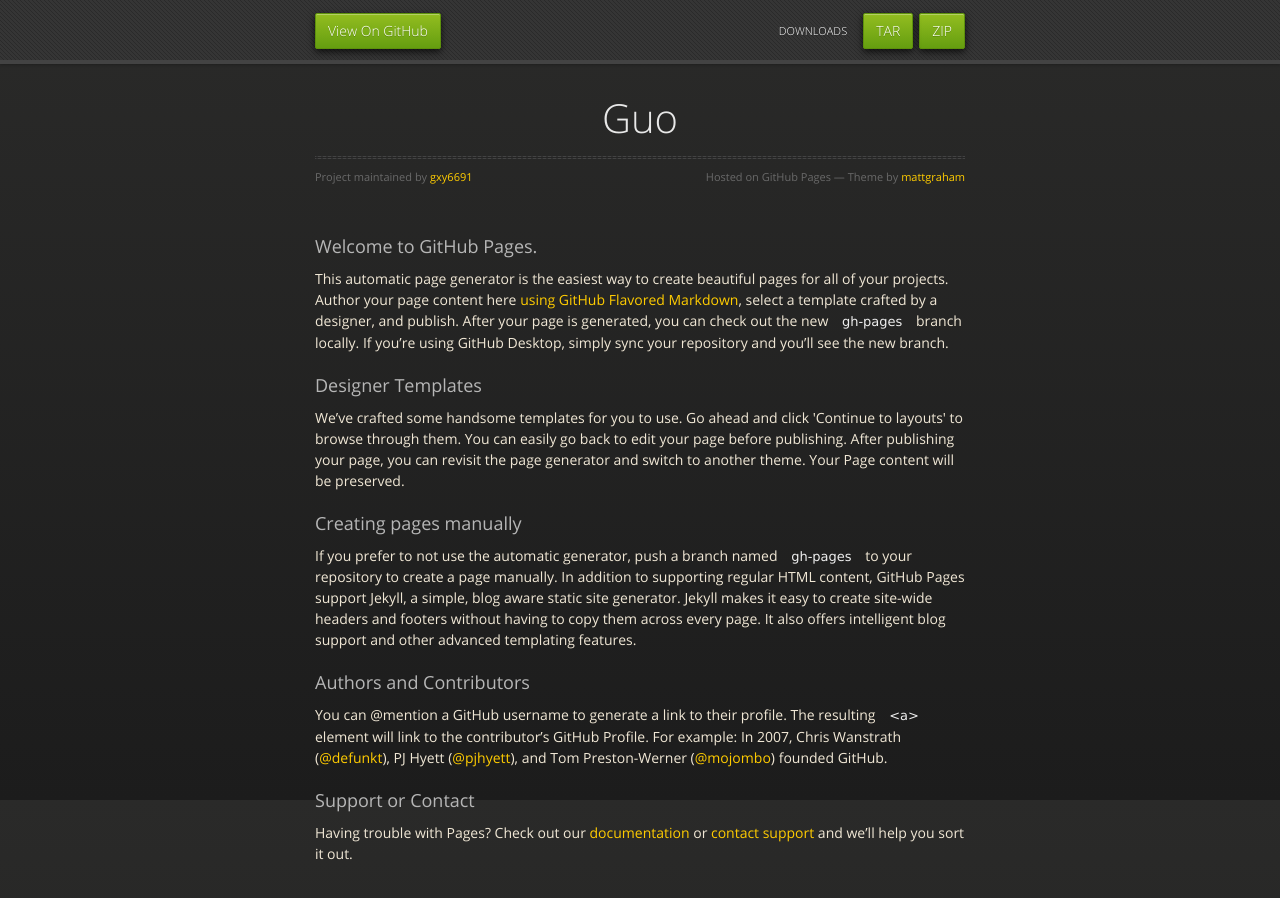
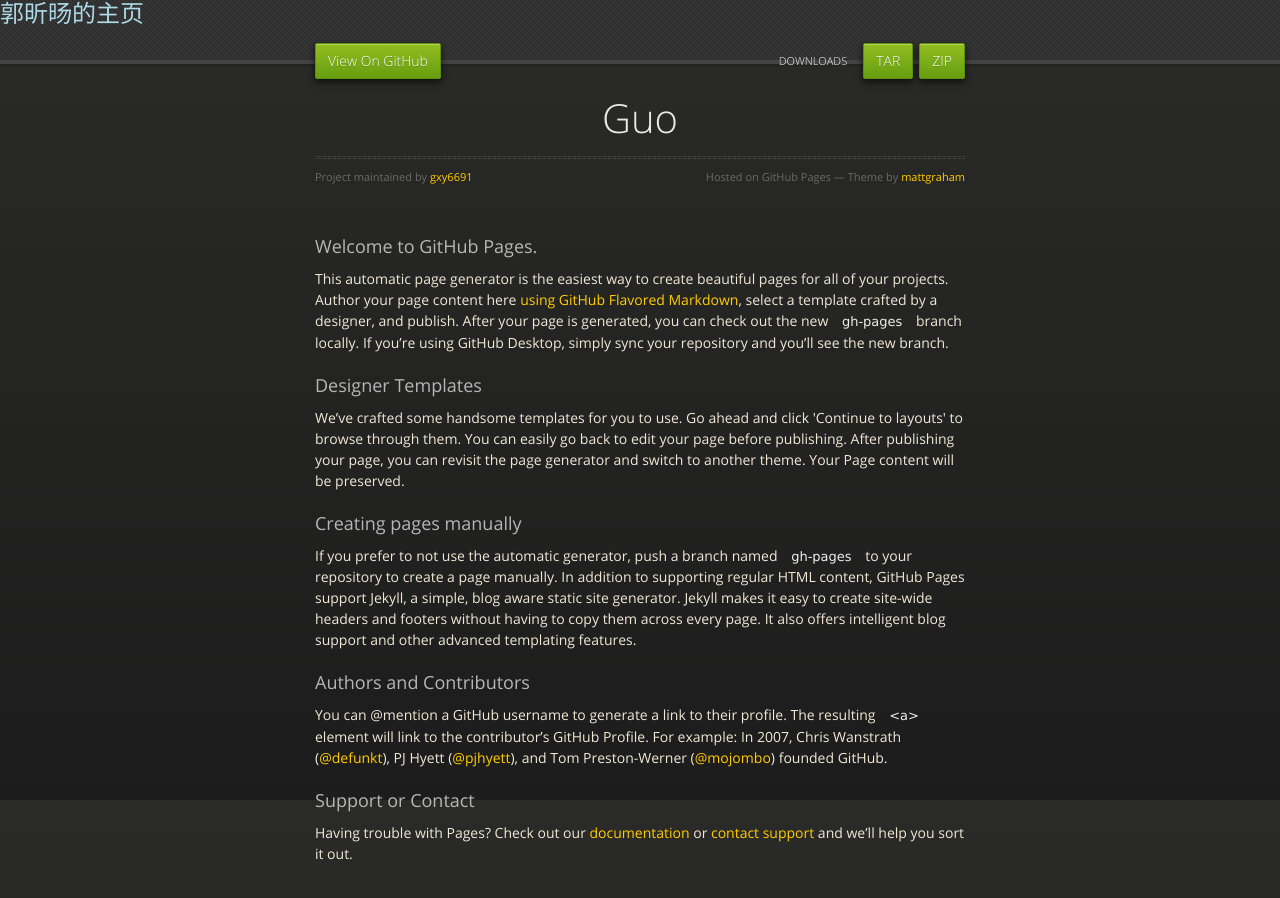
Before and after one commit to gxy6691/guo, a plain HTML site: page index.html in a window 1280 px wide. Drawn offline with nearby package versions, Linux system fonts and the light colour scheme.

Commit message:
Update index.html

```diff
--- a/index.html
+++ b/index.html
@@ -19,6 +19,7 @@
   </head>
   <body>
       <div id="header">
+        <h2 style="color:lightblue">郭昕旸的主页</h2>
         <nav>
           <li class="fork"><a href="https://github.com/gxy6691/guo">View On GitHub</a></li>
           <li class="downloads"><a href="https://github.com/gxy6691/guo/zipball/master">ZIP</a></li>
```
